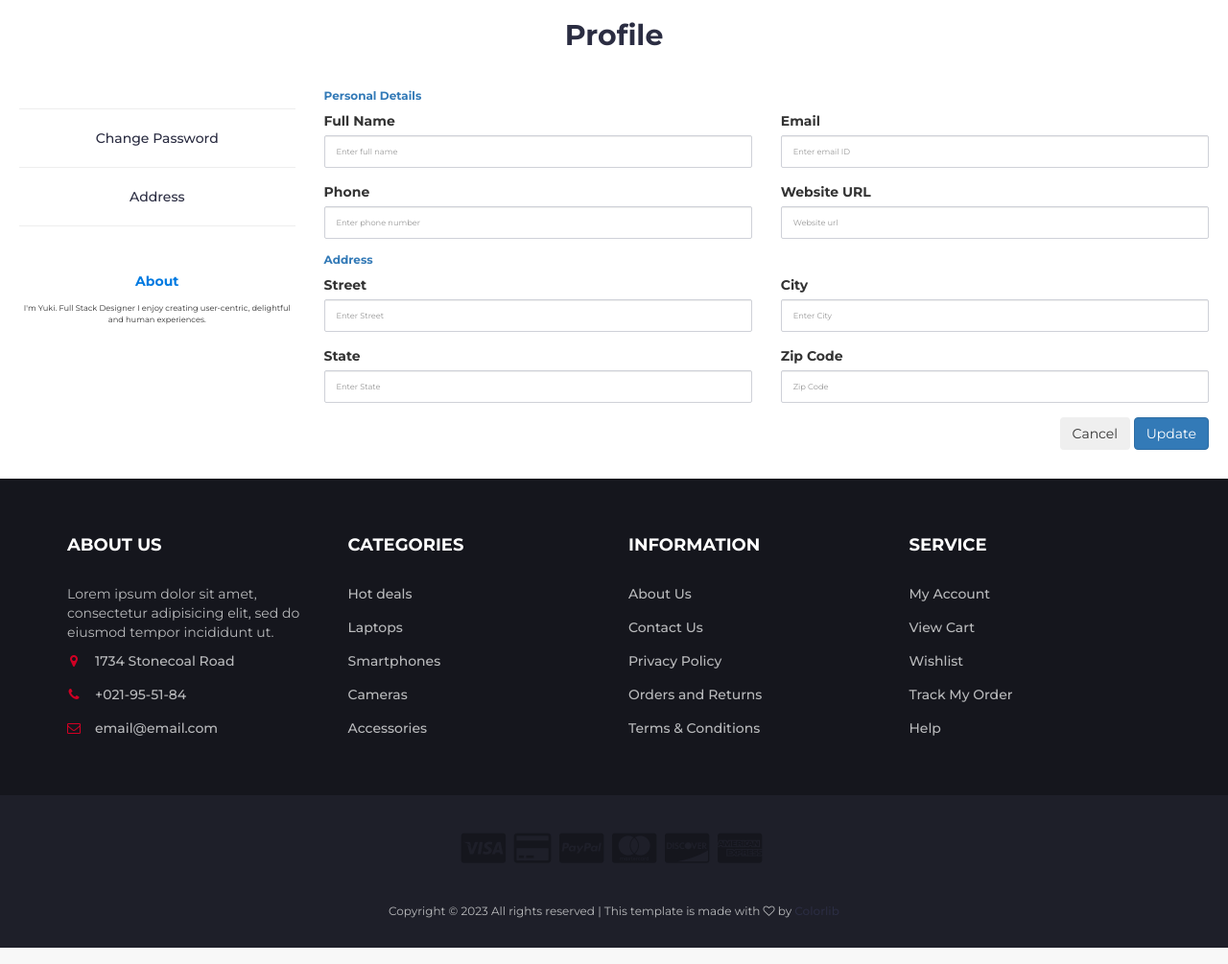
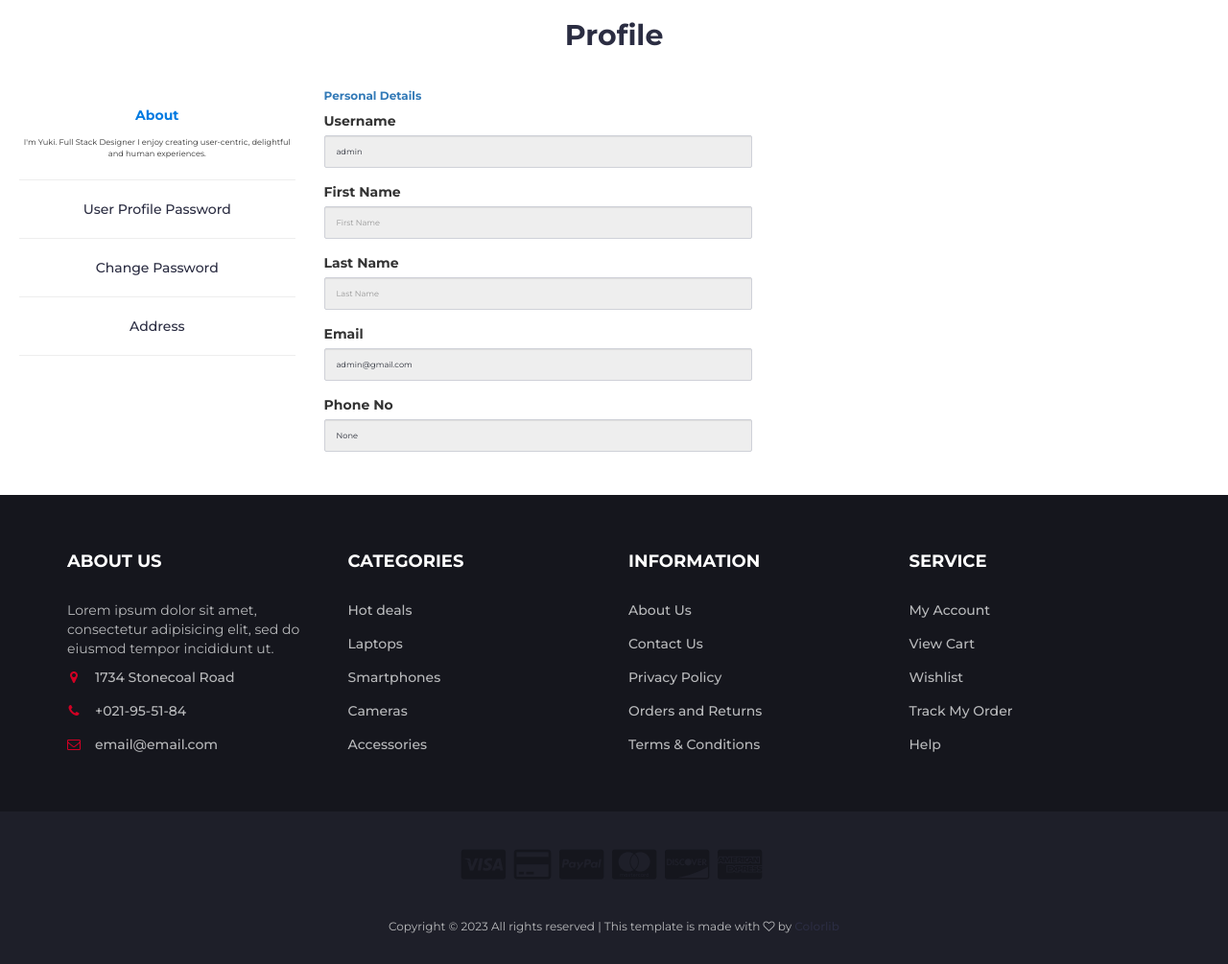
Before and after one commit to asadmughal786/e-commerceStore, a Django app: page /user/user-profile/ in a window 1280 px wide. Shown: the part 207-1212 px from the top of the page at 96% size. Run offline with Django 3.2, Linux system fonts and the light colour scheme; a user stored in the database is signed in; data comes from the database, SQL or seed files in the repository; both versions use the stored data as it was after the commit; data that the repository does not hold is empty; some libraries are stand-ins or nearby versions.

Commit message:
User Profile, change pass working

```diff
--- a/authusers/forms.py
+++ b/authusers/forms.py
@@ -26,7 +26,7 @@ class EditUserProfileForm(UserChangeForm):
     password = None
     class Meta:
         model = User
-        fields =['username','first_name','last_name','email','date_joined','last_login']
+        fields =['username','first_name','last_name','email','user_phone','date_joined','last_login']
         labels = {'email':'Email'}
 
 
--- a/authusers/views.py
+++ b/authusers/views.py
@@ -1,6 +1,7 @@
 from django.shortcuts import render,redirect,HttpResponseRedirect
 from authusers.models import User
 from .forms import SignUpForm, CustomAuthenticationForm, EditUserProfileForm
+from django.contrib.auth.decorators import login_required
 from django.contrib.auth.forms import AuthenticationForm, PasswordChangeForm, SetPasswordForm
 from django.contrib.auth import login, authenticate,logout,update_session_auth_hash
 from django.contrib import messages
@@ -60,11 +61,18 @@ def login_view(request):
         form = CustomAuthenticationForm()
     return render(request, 'authusers/login.html',{'form':form})
 
+@login_required
+def user_profile(request):
+    if request.method == "POST":
+        form = EditUserProfileForm(request.POST, instance=request.user)
+        if form.is_valid():
+            form.save()
+            messages.success(request, 'User Updated Successfully!')
+            update_session_auth_hash(request, form.user)  # Update the session to avoid logout
+    else:
+        form = EditUserProfileForm(instance=request.user)
 
-def user_profile(request):
-
-
-    return render(request,'authusers/profile.html')
+    return render(request, 'authusers/profile.html', {'form': form})
 
 
 def logout_view(request):
@@ -81,10 +89,10 @@ def changepass1 (request):
                 #This function is user to maintain the session for the user.
                 update_session_auth_hash(request,form.user)
                 messages.info(request,'Password Saved Successfully!')
-                return HttpResponseRedirect('/profile/',)
+                return redirect('authusers:user_change_pass')
         else:
             form = PasswordChangeForm(user=request.user)
-        return render(request,'changepass.html',{"form": form})
+        return render(request,'authusers/changepassword.html',{"form": form})
     else:
         messages.error(request,'You have no rights to access this page!')
-        return HttpResponseRedirect('/login/')
+        return redirect('authusers:sign-up')
--- a/coreapp/views.py
+++ b/coreapp/views.py
@@ -236,7 +236,7 @@ def cart_view(request):
 
     else:
         print("else part is working")
-        messages.warning(request,"You cart is empty")
+        messages.warning(request,"Your cart is empty")
         return redirect("coreapp:index")
 
 
--- a/templates/authusers/profile.html
+++ b/templates/authusers/profile.html
@@ -16,18 +16,21 @@
         <div class="card-body">
             <div class="account-settings">
                 <div class="user-profile">
+                    <div class="about">
+                        <h5>About</h5>
+                        <p>I'm Yuki. Full Stack Designer I enjoy creating user-centric, delightful and human experiences.</p>
+                    </div>
                     <div class="aside" >
                         <hr>
-                        <a href="#" class="w3-bar-item w3-button">Change Password</a><br>
+                        <a href="{% url 'authusers:user-profile' %}" class="w3-bar-item w3-button">User Profile Password</a><br>
+                        <hr>
+                        <a href="{% url 'authusers:user_change_pass' %}" class="w3-bar-item w3-button">Change Password</a><br>
                         <hr>
                         <a href="#" class="w3-bar-item w3-button">Address</a>
                         <hr>
                     </div>
                 </div>
-                <div class="about">
-                    <h5>About</h5>
-                    <p>I'm Yuki. Full Stack Designer I enjoy creating user-centric, delightful and human experiences.</p>
-                </div>
+
             </div>
         </div>
     </div>
@@ -35,72 +38,55 @@
     <div class="col-xl-9 col-lg-9 col-md-12 col-sm-12 col-12">
     <div class="card h-100">
         <div class="card-body">
+            <form action="" method="POST">
+                {% csrf_token %}
                 <div class="row gutters">
                     <div class="col-xl-12 col-lg-12 col-md-12 col-sm-12 col-12">
                         <h6 class="mb-2 text-primary">Personal Details</h6>
                     </div>
                     <div class="col-xl-6 col-lg-6 col-md-6 col-sm-6 col-12">
                         <div class="form-group">
-                        <label for="fullName">Full Name</label>
-                        <input type="text" class="form-control" id="fullName" placeholder="Enter full name">
+                            <label for="{{ form.username.id_for_label }}">Username</label>
+                            <input type="text" class="form-control" id="{{ form.username.id_for_label }}" name="{{ form.username.name }}" placeholder="Username" value="{{ form.username.value }}" readonly>
+                            <small class="text-danger">{{ form.username.errors|striptags }}</small>
+                        </div>
+                        <div class="form-group">
+                            <label for="{{ form.first_name.id_for_label }}">First Name</label>
+                            <input type="text" class="form-control" id="{{ form.first_name.id_for_label }}" name="{{ form.first_name.name }}" placeholder="First Name" value="{{ form.first_name.value }}" readonly>
+                            <small class="text-danger">{{ form.first_name.errors|striptags }}</small>
+                        </div>
+                        <div class="form-group">
+                            <label for="{{ form.last_name.id_for_label }}">Last Name</label>
+                            <input type="text" class="form-control" id="{{ form.last_name.id_for_label }}" name="{{ form.last_name.name }}" placeholder="Last Name" value="{{ form.last_name.value }}" readonly>
+                            <small class="text-danger">{{ form.last_name.errors|striptags }}</small>
+                        </div>
+                        <div class="form-group">
+                            <label for="{{ form.email.id_for_label }}">Email</label>
+                            <input type="text" class="form-control" id="{{ form.email.id_for_label }}" name="{{ form.email.name }}" placeholder="Email" value="{{ form.email.value }}" readonly>
+                            <small class="text-danger">{{ form.email.errors|striptags }}</small>
+                        </div>
+                        <div class="form-group">
+                            <label for="{{ form.user_phone.id_for_label }}">Phone No</label>
+                            <input type="text" class="form-control" id="{{ form.user_phone.id_for_label }}" name="{{ form.user_phone.name }}" placeholder="3xxxxxxxx" value="{{ form.user_phone.value }}" readonly>
+                            <small class="text-danger">{{ form.user_phone.errors|striptags }}</small>
+                        </div>
+
+                        {% if form.non_field_errors %}
+                            {% for error in form.non_field_errors %}
+                                <p class="alert alert-danger my-3">{{ error }}</p>
+                            {% endfor %}
+                        {% endif %}
                     </div>
                 </div>
-                <div class="col-xl-6 col-lg-6 col-md-6 col-sm-6 col-12">
-                    <div class="form-group">
-                        <label for="eMail">Email</label>
-                        <input type="email" class="form-control" id="eMail" placeholder="Enter email ID">
-                    </div>
-                </div>
-                <div class="col-xl-6 col-lg-6 col-md-6 col-sm-6 col-12">
-                    <div class="form-group">
-                        <label for="phone">Phone</label>
-                        <input type="text" class="form-control" id="phone" placeholder="Enter phone number">
-                    </div>
-                </div>
-                <div class="col-xl-6 col-lg-6 col-md-6 col-sm-6 col-12">
-                    <div class="form-group">
-                        <label for="website">Website URL</label>
-                        <input type="url" class="form-control" id="website" placeholder="Website url">
-                    </div>
-                </div>
-            </div>
-            <div class="row gutters">
-                <div class="col-xl-12 col-lg-12 col-md-12 col-sm-12 col-12">
-                    <h6 class="mt-3 mb-2 text-primary">Address</h6>
-                </div>
-                <div class="col-xl-6 col-lg-6 col-md-6 col-sm-6 col-12">
-                    <div class="form-group">
-                        <label for="Street">Street</label>
-                        <input type="name" class="form-control" id="Street" placeholder="Enter Street">
-                    </div>
-                </div>
-                <div class="col-xl-6 col-lg-6 col-md-6 col-sm-6 col-12">
-                    <div class="form-group">
-                        <label for="ciTy">City</label>
-                        <input type="name" class="form-control" id="ciTy" placeholder="Enter City">
-                    </div>
-                </div>
-                <div class="col-xl-6 col-lg-6 col-md-6 col-sm-6 col-12">
-                    <div class="form-group">
-                        <label for="sTate">State</label>
-                        <input type="text" class="form-control" id="sTate" placeholder="Enter State">
-                    </div>
-                </div>
-                <div class="col-xl-6 col-lg-6 col-md-6 col-sm-6 col-12">
-                    <div class="form-group">
-                        <label for="zIp">Zip Code</label>
-                        <input type="text" class="form-control" id="zIp" placeholder="Zip Code">
-                    </div>
-                </div>
-            </div>
-            <div class="row gutters">
+                {% comment %} <div class="row gutters">
                     <div class="col-xl-12 col-lg-12 col-md-12 col-sm-12 col-12">
                         <div class="text-right">
                             <button type="button" id="submit" name="submit" class="btn btn-secondary">Cancel</button>
-                        <button type="button" id="submit" name="submit" class="btn btn-primary">Update</button>
+                            <input type="submit" value="Update Profile" class="btn btn-primary mt-4"> <br>
                         </div>
                     </div>
-            </div>
+                </div> {% endcomment %}
+            </form>
         </div>
     </div>
     </div>
--- a/templates/partials/base.html
+++ b/templates/partials/base.html
@@ -213,7 +213,7 @@
 	{% if messages %}
 	{% for message in messages %}
 	<div class="alert alert-{{message.tags}}"id="errorAlert" role="alert">
-		{{message}}
+		<h5 style="text-align: center;">{{message}}</h5>
 	</div>
 	{% endfor %}
 	{% endif %}
@@ -236,6 +236,11 @@
 
 
 	{% block profile %}{% endblock profile %}
+
+	{% block changepassword %}
+
+	{% endblock changepassword %}
+
 
 
 
```
Also changed, not shown: templates/authusers/changepassword.html (added, +78 -0 lines), db.sqlite3. Lines whose indentation alone changed are shown as unchanged.
